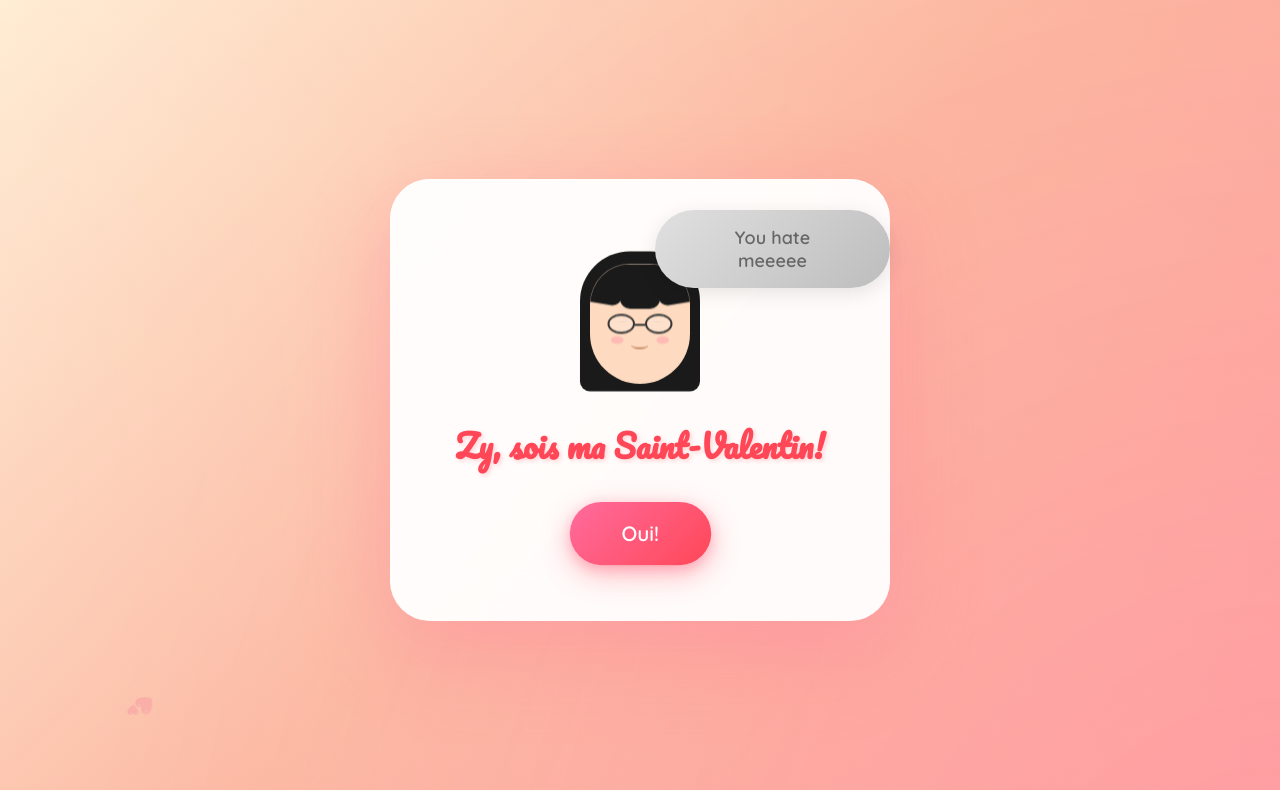
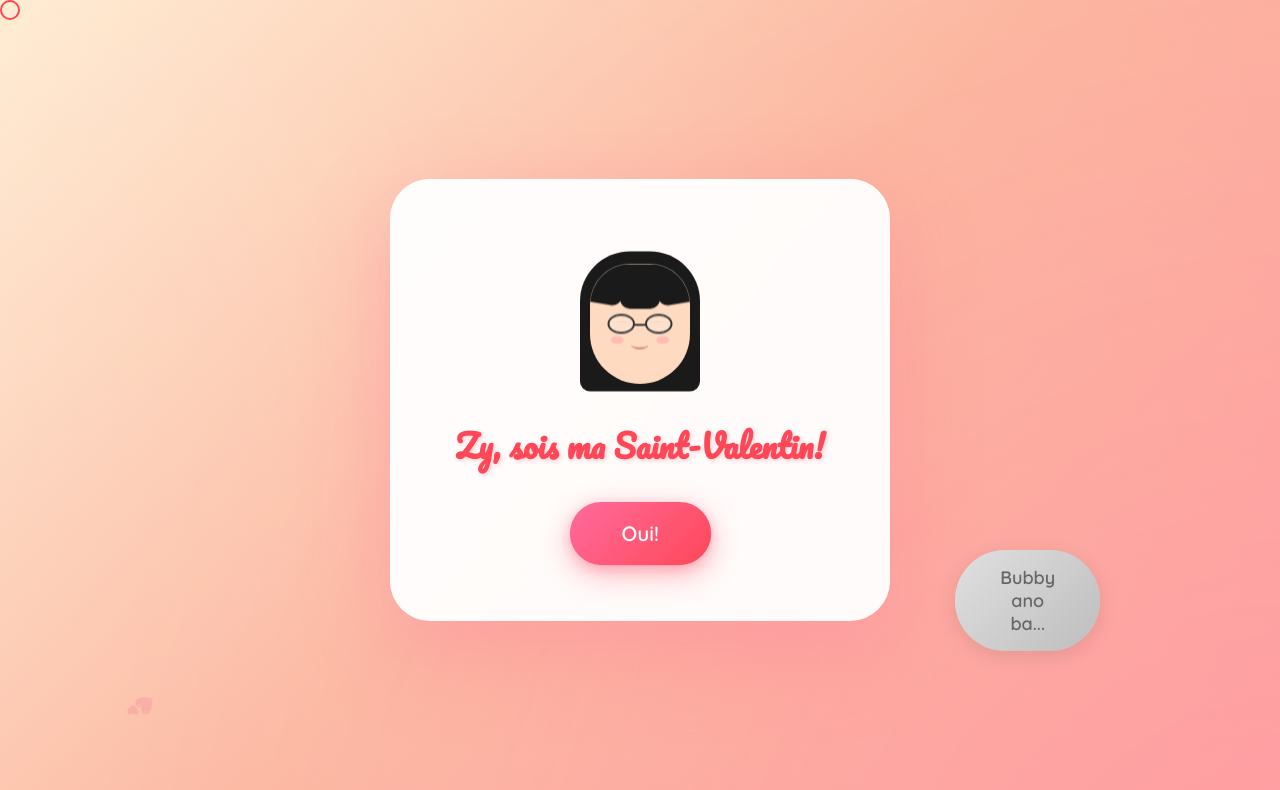
Before and after one commit to emmnatola/emmnatola.github.io, a plain HTML site: page index.html in a window 1280 px wide. Both pictures are taken after a click on the button "You hate meeeee". Shown: the top 790 px of the page. Drawn offline with Linux system fonts and the light colour scheme.

Commit message:
Update index.html

```diff
--- a/index.html
+++ b/index.html
@@ -24,6 +24,7 @@
             background: linear-gradient(135deg, #ffecd2 0%, #fcb69f 50%, #ff9a9e 100%);
             overflow: hidden;
             position: relative;
+            cursor: none;
         }
 
         /* Animated background effects */
@@ -42,6 +43,38 @@
             0%, 100% { transform: translate(0, 0) rotate(0deg); }
             33% { transform: translate(-5%, 5%) rotate(2deg); }
             66% { transform: translate(5%, -5%) rotate(-2deg); }
+        }
+
+        /* Cursor trail emoji */
+        .cursor-trail {
+            position: fixed;
+            pointer-events: none;
+            font-size: 20px;
+            animation: trailFade 1s ease-out forwards;
+            z-index: 9999;
+        }
+
+        @keyframes trailFade {
+            0% {
+                opacity: 1;
+                transform: translate(-50%, -50%) scale(1);
+            }
+            100% {
+                opacity: 0;
+                transform: translate(-50%, -50%) scale(0.5) translateY(-30px);
+            }
+        }
+
+        /* Custom cursor */
+        .custom-cursor {
+            position: fixed;
+            width: 20px;
+            height: 20px;
+            border: 2px solid #ff4757;
+            border-radius: 50%;
+            pointer-events: none;
+            z-index: 9999;
+            transition: transform 0.1s ease;
         }
 
         /* Floating hearts at the bottom */
@@ -385,6 +418,8 @@
 </head>
 
 <body>
+    <div class="custom-cursor"></div>
+
     <div class="heart-bg" style="left: 10%; animation-delay: 0s;">💕</div>
     <div class="heart-bg" style="left: 30%; animation-delay: 2s;">💖</div>
     <div class="heart-bg" style="left: 50%; animation-delay: 4s;">💗</div>
@@ -440,6 +475,51 @@
 
     <script>
     let noClickCount = 0;
+    let messageIndex = 0;
+
+    const noMessages = [
+        "You hate meeeee",
+        "Bubby ano ba...",
+        "Bahala ka!",
+        "I'll make you shakshuka...",
+        "TIME CAST A SPELL ON YEW",
+        "YOU'RE TEARING ME APART LISA",
+        "Is it my giant square feet...?",
+        "I am just a smol boy...",
+        "FINE THEN THROW ME AWAY",
+        "HOW DID WE GET HERE",
+        "I USED TO KNOW YOU SO WELLLL OHHHHH",
+        "PLEASE BABA I'M DESPERATE"
+    ];
+
+    // Cursor trail effect
+    const trailEmojis = ['💕', '💖', '💗', '💝', '💘', '❤️'];
+    let lastTrailTime = 0;
+    const trailDelay = 50; // milliseconds between trail emojis
+
+    document.addEventListener('mousemove', (e) => {
+        const cursor = document.querySelector('.custom-cursor');
+        cursor.style.left = e.clientX + 'px';
+        cursor.style.top = e.clientY + 'px';
+
+        // Create trail effect
+        const currentTime = Date.now();
+        if (currentTime - lastTrailTime > trailDelay) {
+            createTrail(e.clientX, e.clientY);
+            lastTrailTime = currentTime;
+        }
+    });
+
+    function createTrail(x, y) {
+        const trail = document.createElement('div');
+        trail.className = 'cursor-trail';
+        trail.textContent = trailEmojis[Math.floor(Math.random() * trailEmojis.length)];
+        trail.style.left = x + 'px';
+        trail.style.top = y + 'px';
+        document.body.appendChild(trail);
+
+        setTimeout(() => trail.remove(), 1000);
+    }
 
     function moveButton() {
         const btn = document.getElementById('noBtn');
@@ -447,18 +527,35 @@
 
         noClickCount++;
 
-        //
+        // Cycle through messages
+        messageIndex = (messageIndex + 1) % noMessages.length;
+        btn.querySelector('span').textContent = noMessages[messageIndex];
+
+        // Reduced movement range - only moves within a smaller area
         const btnWidth = 150;
         const btnHeight = 60;
-        const margin = 30;
+        const margin = 50;
 
+        // Calculate container bounds
+        const containerRect = document.querySelector('.container').getBoundingClientRect();
+
+        // Move within a smaller radius around the container
+        const moveRadius = 200; // pixels from container
+        const centerX = containerRect.left + containerRect.width / 2;
+        const centerY = containerRect.top + containerRect.height / 2;
+
+        // Random angle and distance
+        const angle = Math.random() * Math.PI * 2;
+        const distance = Math.random() * moveRadius;
+
+        const randomX = centerX + Math.cos(angle) * distance - btnWidth / 2;
+        const randomY = centerY + Math.sin(angle) * distance - btnHeight / 2;
+
+        // Ensure button stays on screen
         const minX = margin;
         const maxX = window.innerWidth - btnWidth - margin;
         const minY = margin;
         const maxY = window.innerHeight - btnHeight - margin;
-
-        const randomX = minX + Math.floor(Math.random() * (maxX - minX));
-        const randomY = minY + Math.floor(Math.random() * Math.min((maxY - minY), window.innerHeight * 0.3));
 
         const finalX = Math.max(minX, Math.min(randomX, maxX));
         const finalY = Math.max(minY, Math.min(randomY, maxY));
@@ -468,6 +565,7 @@
         btn.style.top = finalY + 'px';
         btn.style.transition = 'all 0.3s cubic-bezier(0.34, 1.56, 0.64, 1)';
 
+        // Grow yes button
         const newScale = 1 + (noClickCount * 0.15);
         yesBtn.style.transform = `scale(${newScale})`;
         yesBtn.style.transition = 'transform 0.4s cubic-bezier(0.34, 1.56, 0.64, 1)';
```
